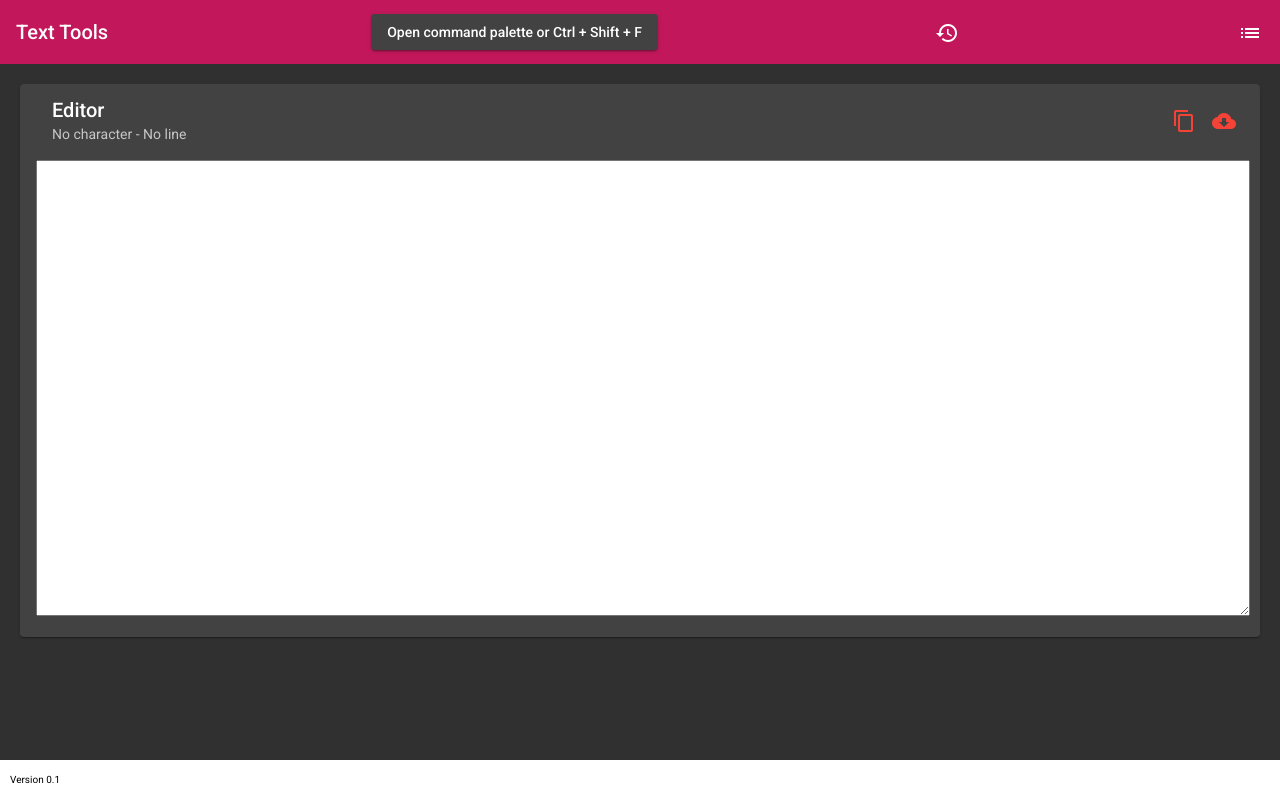
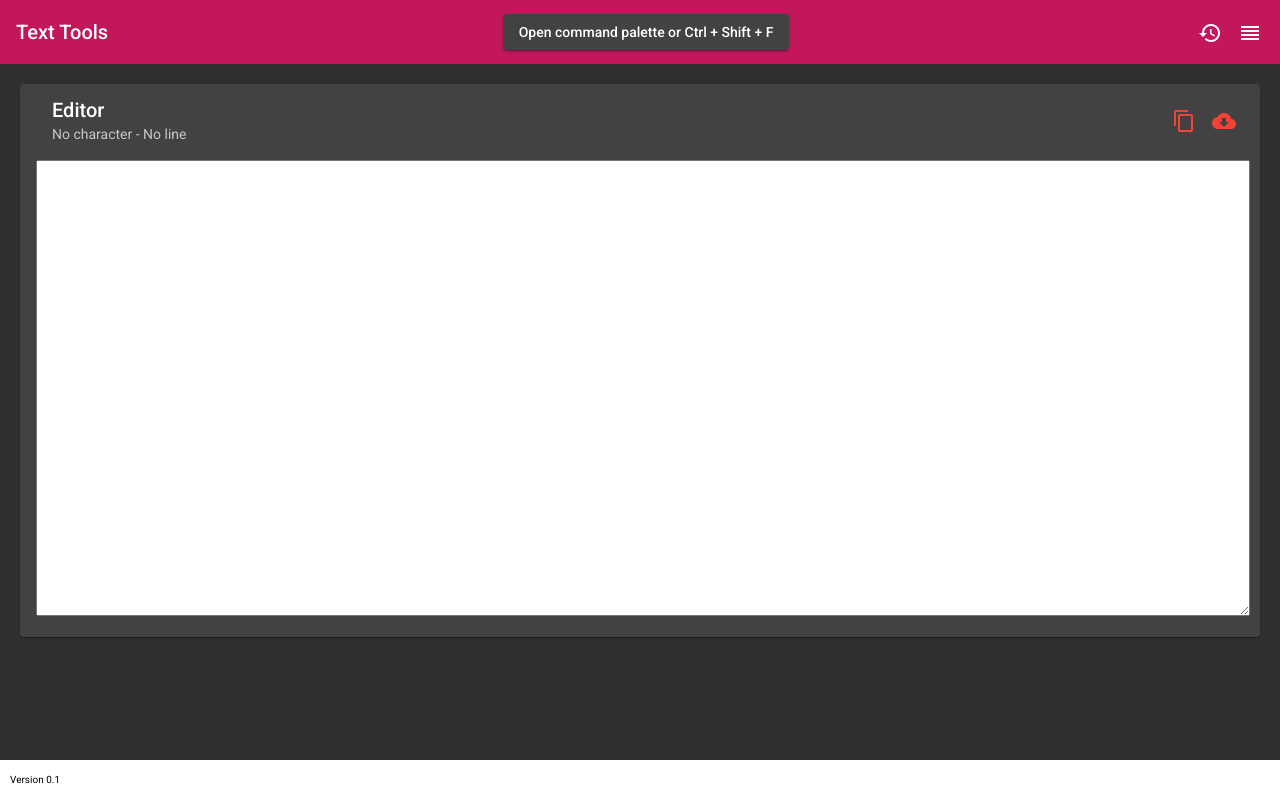
Before and after one commit to mfcar/TextTools, an Angular app: page / in a window 1280 px wide. Built offline with nearby package versions, Linux system fonts and the light colour scheme.

Commit message:
Fixing display of sidebars

```diff
--- a/src/app/layout/editor-canvas/editor-canvas.component.scss
+++ b/src/app/layout/editor-canvas/editor-canvas.component.scss
@@ -25,9 +25,5 @@ mat-drawer-content {
 }
 
 .mat-card-content textarea {
-	width: 100%;
+  width: 100%;
 }
-
-.spacer {
-  flex: 1 1 auto;
-}
--- a/src/app/layout/editor-canvas/editor-canvas.component.ts
+++ b/src/app/layout/editor-canvas/editor-canvas.component.ts
@@ -27,7 +27,15 @@ export class EditorCanvasComponent {
   }
 
   sidebarToggle(event: any): void {
-    this.sidebarOpen = !this.sidebarOpen;
+    if (this.sidebarOpen) {
+      if (this.sidebarSelected === event.sidebar) {
+        this.sidebarOpen = false;
+      } else {
+        this.sidebarOpen = true;
+      }
+    } else {
+      this.sidebarOpen = true;
+    }
     this.sidebarSelected = event.sidebar;
   }
 
--- a/src/app/layout/header/header.component.html
+++ b/src/app/layout/header/header.component.html
@@ -1,12 +1,14 @@
 <mat-toolbar color="primary">
   <mat-toolbar-row>
     <span>Text Tools</span>
+    <span class="spacer"></span>
     <button mat-raised-button (click)="openCommandDialog()" matTooltip="Show command palette">Open command palette or Ctrl + Shift + F</button>
+    <span class="spacer"></span>
     <button mat-icon-button (click)="toggleHistorySidebar(0)" matTooltip="Show commands history">
       <mat-icon class="example-icon" aria-hidden="false" aria-label="Show commands history">history</mat-icon>
     </button>
     <button mat-icon-button (click)="toggleHistorySidebar(1)" matTooltip="Show commands list">
-      <mat-icon class="example-icon" aria-hidden="false" aria-label="Show commands list">list</mat-icon>
+      <mat-icon class="example-icon" aria-hidden="false" aria-label="Show commands list">reorder</mat-icon>
     </button>
   </mat-toolbar-row>
 </mat-toolbar>
--- a/src/app/layout/header/header.component.scss
+++ b/src/app/layout/header/header.component.scss
@@ -2,13 +2,9 @@
   padding: 0 14px;
 }
 
-mat-toolbar-row {
-  justify-content: space-between;
-}
-
 @media only screen and (max-width: 500px) {
   mat-toolbar-row span {
-		display:none;
+    display: none;
   }
 
   mat-toolbar-row .mat-raised-button {
--- a/src/styles.scss
+++ b/src/styles.scss
@@ -1,8 +1,18 @@
 /* You can add global styles to this file, and also import other style files */
 
-html, body { height: 100%; }
-body { margin: 0; font-family: Roboto, "Helvetica Neue", sans-serif; }
+html, body {
+  height: 100%;
+}
+
+body {
+  margin: 0;
+  font-family: Roboto, "Helvetica Neue", sans-serif;
+}
 
 .input-full-width {
   width: 100%;
 }
+
+.spacer {
+  flex: 1 1 auto;
+}
```
Lines whose indentation alone changed are shown as unchanged.
